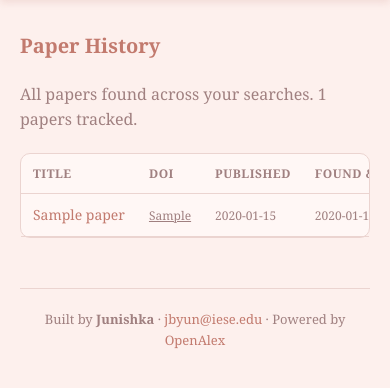
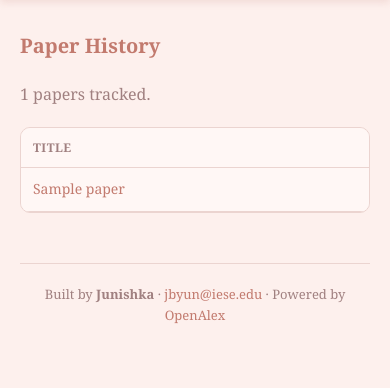
Before and after one commit to junishka/literature-monitor, a Flask app: page /papers in a window 390 px wide. Shown: the part 50-438 px from the top of the page. Run offline with Flask 3, Linux system fonts and the light colour scheme; the visitor is signed in with stand-in values (Sample User, id 1); tables that the repository leaves empty hold one stand-in row (values such as "Sample post"); some libraries are stand-ins or nearby versions.

Commit message:
Fix Paper History — use Unicode arrows, cleaner layout, remove DOI column
- Unicode ▲▼ instead of HTML entities (autoescape was breaking them)
- Removed DOI column (title already links to DOI)
- Cleaner dash for missing dates
- Horizontal scroll on mobile

Co-Authored-By: Claude Opus 4.6 (1M context) <noreply@anthropic.com>

```diff
--- a/templates/papers.html
+++ b/templates/papers.html
@@ -3,31 +3,24 @@
 
 {% block content %}
 <h1>Paper History</h1>
-<p style="color:var(--text-muted); margin-bottom:20px;">All papers found across your searches. {{ papers|length }} papers tracked.</p>
+<p style="color:var(--text-muted); margin-bottom:20px;">{{ papers|length }} papers tracked.</p>
 
 {% if papers %}
-<div class="card" style="padding:0;">
-  <table>
+<div class="card" style="padding:0; overflow-x:auto;">
+  <table style="min-width:700px;">
     <thead>
       <tr>
-        <th style="width:50%;">Title</th>
-        <th>DOI</th>
-        <th>
+        <th style="width:45%;">Title</th>
+        <th style="width:20%;">
           <a href="{{ url_for('paper_history', sort='pub_date', order='asc' if sort == 'pub_date' and order == 'desc' else 'desc') }}"
-             style="color:var(--text-muted); text-decoration:none;">
-            Published
-            {% if sort == 'pub_date' %}
-              {{ '&#9650;' if order == 'asc' else '&#9660;' }}
-            {% endif %}
+             style="color:var(--text-muted); text-decoration:none; white-space:nowrap;">
+            Published {% if sort == 'pub_date' %}{% if order == 'asc' %}▲{% else %}▼{% endif %}{% endif %}
           </a>
         </th>
-        <th>
+        <th style="width:15%;">
           <a href="{{ url_for('paper_history', sort='first_seen', order='asc' if sort == 'first_seen' and order == 'desc' else 'desc') }}"
-             style="color:var(--text-muted); text-decoration:none;">
-            Found
-            {% if sort == 'first_seen' %}
-              {{ '&#9650;' if order == 'asc' else '&#9660;' }}
-            {% endif %}
+             style="color:var(--text-muted); text-decoration:none; white-space:nowrap;">
+            Found {% if sort == 'first_seen' %}{% if order == 'asc' %}▲{% else %}▼{% endif %}{% endif %}
           </a>
         </th>
       </tr>
@@ -42,13 +35,8 @@
           <span style="font-weight:500;">{{ p.title }}</span>
           {% endif %}
         </td>
-        <td style="font-size:12px; color:var(--text-muted);">
-          {% if p.doi %}
-          <a href="https://doi.org/{{ p.doi }}" target="_blank" style="color:var(--text-muted);">{{ p.doi }}</a>
-          {% else %}—{% endif %}
-        </td>
-        <td style="font-size:12px; color:var(--text-muted); white-space:nowrap;">{{ (p.pub_date or '')|string|truncate(10, True, '') or '—' }}</td>
-        <td style="font-size:12px; color:var(--text-muted); white-space:nowrap;">{{ p.first_seen|string|truncate(10, True, '') }}</td>
+        <td style="font-size:13px; color:var(--text-muted); white-space:nowrap;">{{ (p.pub_date or '')|string|truncate(10, True, '') if p.pub_date else '-' }}</td>
+        <td style="font-size:13px; color:var(--text-muted); white-space:nowrap;">{{ p.first_seen|string|truncate(10, True, '') }}</td>
       </tr>
       {% endfor %}
     </tbody>
```
